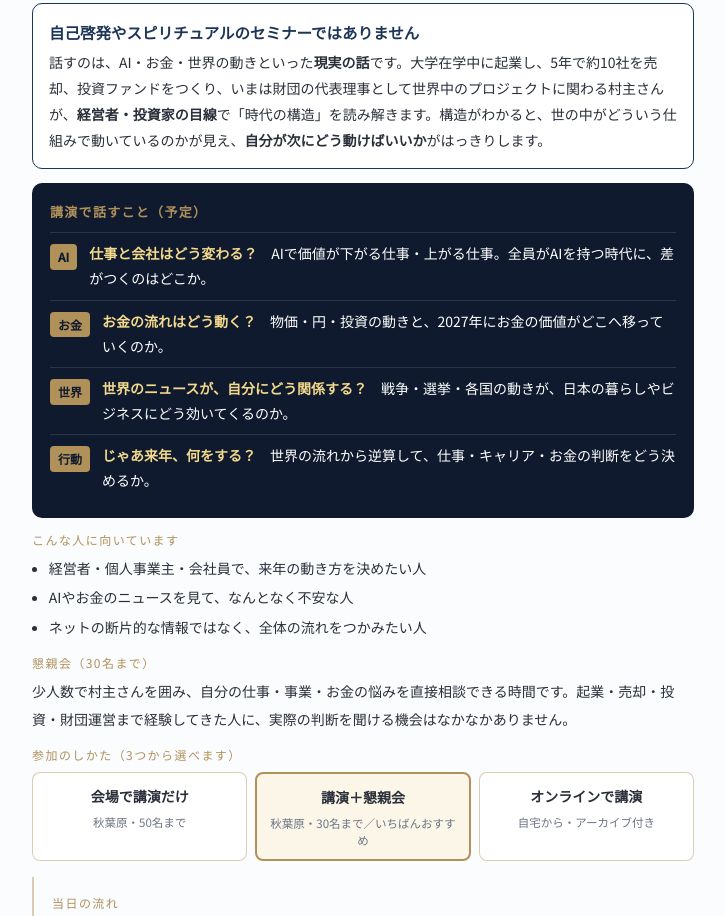
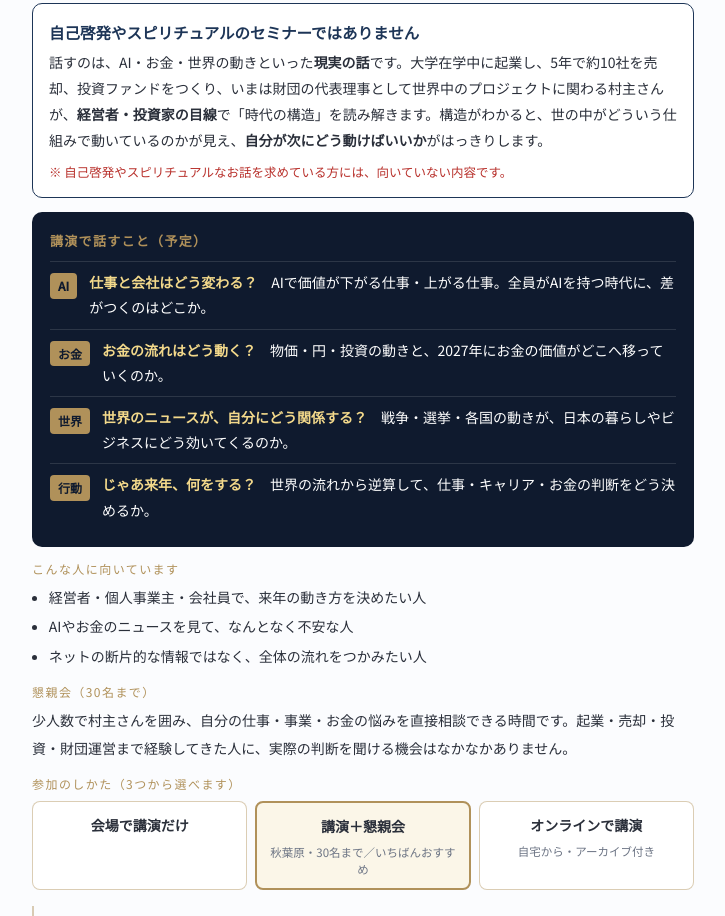
Before and after one commit to wclosetk8114-collab/murasu-dampatsu-lp, a plain HTML site: page index.html in a window 1280 px wide. Shown: the part 9123-10039 px from the top of the page, without its empty margins (372-1097 px from the left). Drawn offline with nearby package versions, Linux system fonts and the light colour scheme; no server answers.

Commit message:
11/27・12/21: 向いていない方の注記、50名表記削除

```diff
--- a/index.html
+++ b/index.html
@@ -104,6 +104,7 @@ h2{font-family:"Shippori Mincho",serif;color:var(--nv);font-size:27px;font-weigh
 .night dl{display:grid;grid-template-columns:84px 1fr;gap:3px 10px;margin-top:14px;font-size:13px;color:var(--mu)}
 .night dt{color:var(--gd)}
 .notsp{margin-top:14px;border:1.5px solid var(--nv);border-radius:10px;padding:14px 16px;font-size:14px;line-height:1.85;background:#fff}
+.nsn{display:block;margin-top:6px;font-size:12.5px;color:#b8302b}
 .notsp>b:first-child{display:block;font-size:15.5px;color:var(--nv);margin-bottom:4px}
 .g3{margin-top:14px;background:#0f1a2e;color:#fff;border-radius:10px;padding:16px 18px}
 .g3h{font-size:13px;color:var(--gd);letter-spacing:.1em;margin-bottom:8px;font-weight:700}
@@ -422,7 +423,7 @@ footer{text-align:center;font-size:12px;color:var(--mu);padding:36px 0 56px;back
    <div>
     <span class="tag">講演会＆懇親会</span> <span class="tag loc2">会場：東京都内</span> <span class="tag">講演会はオンライン・アーカイブあり</span>
     <h3>2027年をどう生きるか<br>─ 時代の構造を読む<br><small style="font-size:15px;color:var(--gd);letter-spacing:.08em">AI × お金 × 世界平和</small></h3>
-    <div class="notsp"><b>自己啓発やスピリチュアルのセミナーではありません</b>話すのは、AI・お金・世界の動きといった<b>現実の話</b>です。大学在学中に起業し、5年で約10社を売却、投資ファンドをつくり、いまは財団の代表理事として世界中のプロジェクトに関わる村主さんが、<b>経営者・投資家の目線</b>で「時代の構造」を読み解きます。構造がわかると、世の中がどういう仕組みで動いているのかが見え、<b>自分が次にどう動けばいいか</b>がはっきりします。</div>
+    <div class="notsp"><b>自己啓発やスピリチュアルのセミナーではありません</b>話すのは、AI・お金・世界の動きといった<b>現実の話</b>です。大学在学中に起業し、5年で約10社を売却、投資ファンドをつくり、いまは財団の代表理事として世界中のプロジェクトに関わる村主さんが、<b>経営者・投資家の目線</b>で「時代の構造」を読み解きます。構造がわかると、世の中がどういう仕組みで動いているのかが見え、<b>自分が次にどう動けばいいか</b>がはっきりします。<br><small class="nsn">※ 自己啓発やスピリチュアルなお話を求めている方には、向いていない内容です。</small></div>
     <div class="g3"><div class="g3h">講演で話すこと（予定）</div>
      <div class="g3r"><span>AI</span><div><b>仕事と会社はどう変わる？</b>　AIで価値が下がる仕事・上がる仕事。全員がAIを持つ時代に、差がつくのはどこか。</div></div>
      <div class="g3r"><span>お金</span><div><b>お金の流れはどう動く？</b>　物価・円・投資の動きと、2027年にお金の価値がどこへ移っていくのか。</div></div>
@@ -432,7 +433,7 @@ footer{text-align:center;font-size:12px;color:var(--mu);padding:36px 0 56px;back
     <div class="mh">こんな人に向いています</div><ul class="pts"><li>経営者・個人事業主・会社員で、来年の動き方を決めたい人</li><li>AIやお金のニュースを見て、なんとなく不安な人</li><li>ネットの断片的な情報ではなく、全体の流れをつかみたい人</li></ul>
     <div class="mh">懇親会（30名まで）</div><p class="rec">少人数で村主さんを囲み、自分の仕事・事業・お金の悩みを直接相談できる時間です。起業・売却・投資・財団運営まで経験してきた人に、実際の判断を聞ける機会はなかなかありません。</p>
     <div class="mh">参加のしかた（3つから選べます）</div>
-    <div class="ways"><div><b>会場で講演だけ</b><small>秋葉原・50名まで</small></div><div class="wrec"><b>講演＋懇親会</b><small>秋葉原・30名まで／いちばんおすすめ</small></div><div><b>オンラインで講演</b><small>自宅から・アーカイブ付き</small></div></div>
+    <div class="ways"><div><b>会場で講演だけ</b></div><div class="wrec"><b>講演＋懇親会</b><small>秋葉原・30名まで／いちばんおすすめ</small></div><div><b>オンラインで講演</b><small>自宅から・アーカイブ付き</small></div></div>
     <div class="more">
      <div class="mh">当日の流れ</div><ol class="flow"><li>開場・受付</li><li>18:00 村主悠真 講演</li><li>質疑応答</li><li>懇親会 ─ 村主さんを囲んで直接質問・相談（〜21:00）</li></ol>
     </div>
@@ -446,6 +447,7 @@ footer{text-align:center;font-size:12px;color:var(--mu);padding:36px 0 56px;back
    <div>
     <span class="tag">虚点</span> <span class="tag loc2">会場：東京都内</span> <span class="tag">対談＋交流会</span> <span class="tag">オンライン・アーカイブあり</span>
     <h3>虚次元 × 現実創造<br>─ 想いやビジョンを形にする</h3>
+    <div class="notsp"><b>自己啓発やスピリチュアルの会ではありません</b>想いやビジョンを、仕事・お金・人間関係の中で<b>実際に形にしていく</b>ための、現実的な対談と交流の場です。村主さんが起業・投資・財団運営で実際にやってきた「形にするやり方」をもとに、来年の具体的な一歩まで落とし込みます。<br><small class="nsn">※ 自己啓発やスピリチュアルなお話を求めている方には、向いていない内容です。</small></div>
     <p>対談と交流会がひとつになったイベントです。見えている世界を変えるだけで終わらせない。仕事・お金・人間関係に、どう形として落とすのか。虚点の場で、2027年の一歩を言葉にします。オンライン参加とアーカイブ配信もあります。</p>
     <div class="more">
      <div class="mh">話すこと（予定）</div><ul class="pts"><li>想いやビジョンを「形」にするために必要なこと</li><li>仕事・お金・人間関係に、どう落とし込むか</li><li>参加者それぞれの「2027年の一歩」を言葉にする</li><li>同じ方向を向く仲間との交流</li></ul>
```
